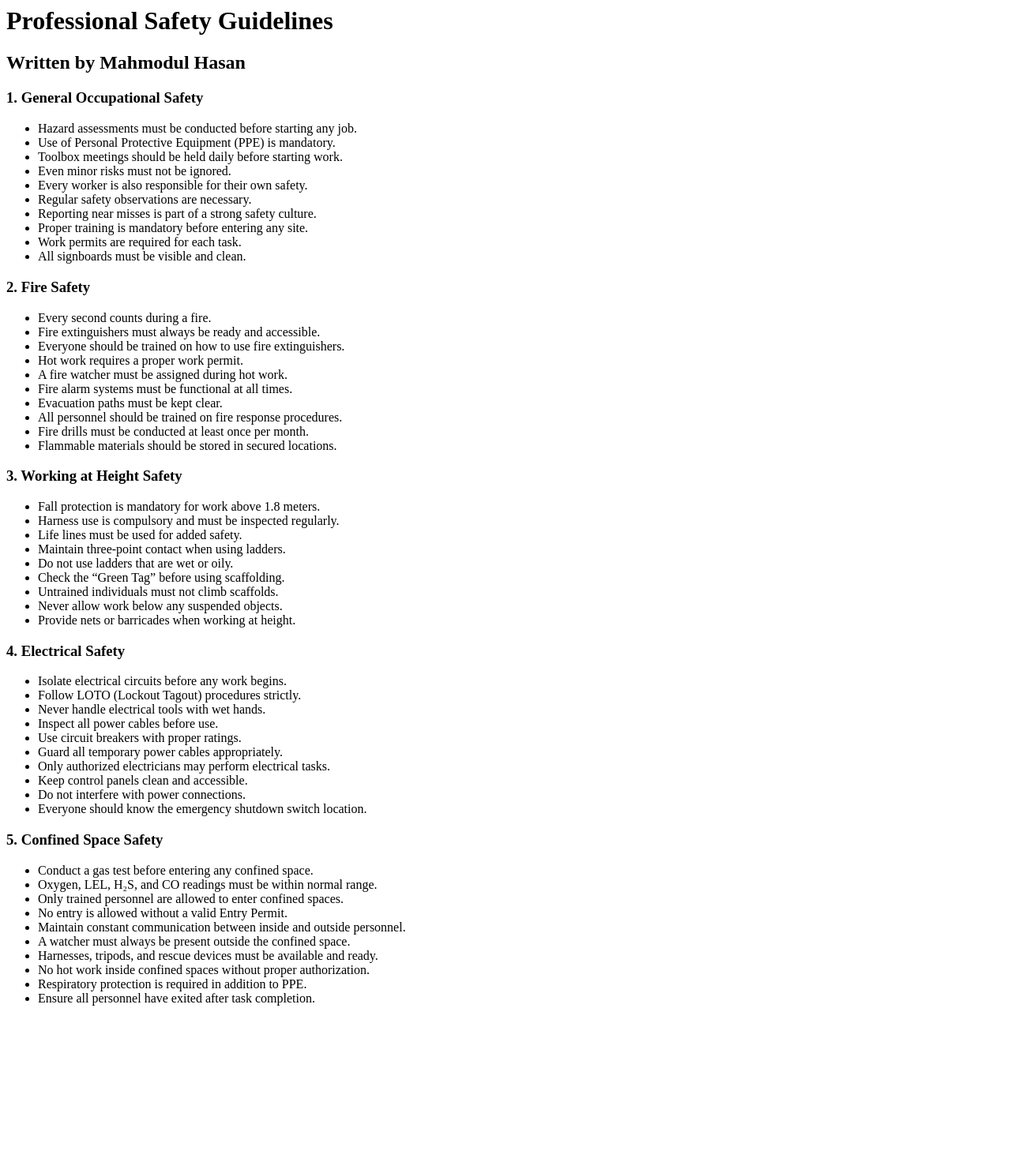
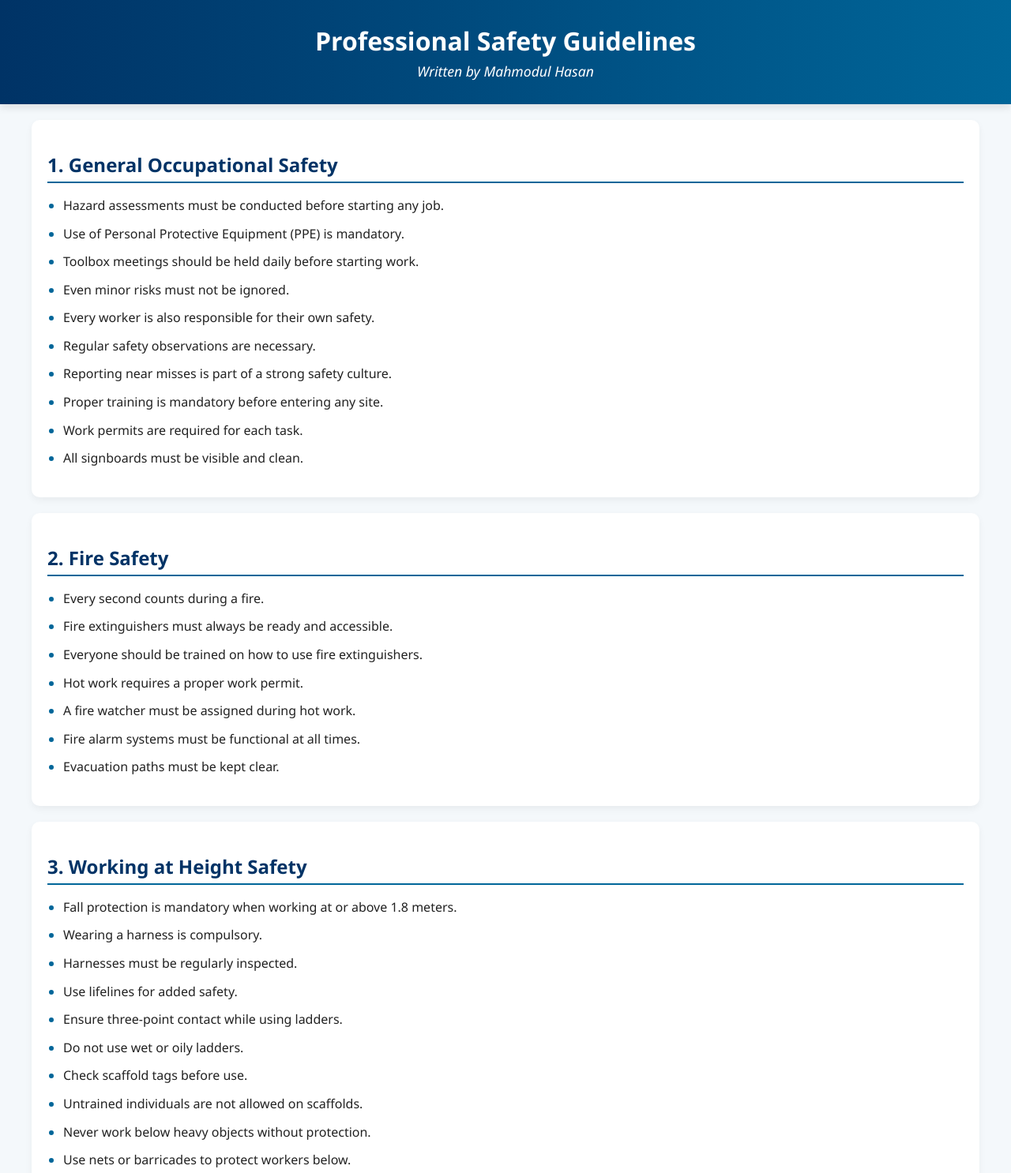
Before and after one commit to Mahmodulwebsite/mahmodul, a plain HTML site: page safety-laws.html in a window 1280 px wide. Shown: the top 1486 px of the page at 79% size. Before the commit the page ends 1290 px from the top, so only its background shows below. Drawn offline with Linux system fonts and the light colour scheme.

Commit message:
Update safety-laws.html

```diff
--- a/safety-laws.html
+++ b/safety-laws.html
@@ -1,12 +1,82 @@
-<div class="bg-white text-gray-900 p-4 sm:p-10 max-w-screen-xl mx-auto">
-  <div class="bg-gradient-to-r from-blue-100 to-blue-50 rounded-2xl shadow-xl p-6 sm:p-12">
-    <h1 class="text-3xl sm:text-5xl font-bold text-center text-blue-800 mb-4 border-b-4 border-blue-300 pb-2">Professional Safety Guidelines</h1>
-    <h2 class="text-lg sm:text-xl text-center text-gray-600 mb-10 italic">Written by Mahmodul Hasan</h2><div class="grid gap-12">
-
-  <!-- Section Template -->
-  <section class="bg-white border-l-8 border-blue-600 rounded-xl shadow-md p-6">
-    <h3 class="text-2xl font-bold text-blue-700 mb-4">1. General Occupational Safety</h3>
-    <ul class="list-disc list-inside space-y-2 text-gray-800">
+<!DOCTYPE html><html lang="en">
+<head>
+  <meta charset="UTF-8" />
+  <meta name="viewport" content="width=device-width, initial-scale=1.0" />
+  <title>Professional Safety Guidelines</title>
+  <style>
+    body {
+      margin: 0;
+      font-family: 'Segoe UI', Tahoma, Geneva, Verdana, sans-serif;
+      background-color: #f4f8fb;
+      color: #222;
+    }
+    header {
+      background: linear-gradient(to right, #003366, #006699);
+      color: #fff;
+      padding: 30px 20px;
+      text-align: center;
+      box-shadow: 0 4px 10px rgba(0, 0, 0, 0.1);
+    }
+    header h1 {
+      margin: 0;
+      font-size: 2em;
+    }
+    header p {
+      margin: 5px 0 0;
+      font-style: italic;
+      font-size: 1.1em;
+    }
+    .container {
+      padding: 20px;
+      max-width: 1200px;
+      margin: auto;
+    }
+    section {
+      background-color: #ffffff;
+      margin-bottom: 20px;
+      padding: 20px;
+      border-radius: 10px;
+      box-shadow: 0 4px 10px rgba(0, 0, 0, 0.05);
+      transition: transform 0.3s ease;
+    }
+    section:hover {
+      transform: translateY(-4px);
+    }
+    h2 {
+      color: #003366;
+      border-bottom: 2px solid #006699;
+      padding-bottom: 5px;
+      margin-bottom: 15px;
+    }
+    ul {
+      padding-left: 20px;
+    }
+    li {
+      margin-bottom: 10px;
+      line-height: 1.6;
+    }
+    li::marker {
+      color: #006699;
+    }
+    @media (max-width: 600px) {
+      body {
+        font-size: 16px;
+      }
+      header h1 {
+        font-size: 1.5em;
+      }
+    }
+  </style>
+</head>
+<body>
+  <header>
+    <h1>Professional Safety Guidelines</h1>
+    <p>Written by Mahmodul Hasan</p>
+  </header>
+  <div class="container">
+    <section>
+      <h2>1. General Occupational Safety</h2>
+      <ul>
         <li>Hazard assessments must be conducted before starting any job.</li>
         <li>Use of Personal Protective Equipment (PPE) is mandatory.</li>
         <li>Toolbox meetings should be held daily before starting work.</li>
@@ -18,11 +88,9 @@
         <li>Work permits are required for each task.</li>
         <li>All signboards must be visible and clean.</li>
       </ul>
-  </section>
-
-  <section class="bg-white border-l-8 border-red-500 rounded-xl shadow-md p-6">
-    <h3 class="text-2xl font-bold text-red-600 mb-4">2. Fire Safety</h3>
-    <ul class="list-disc list-inside space-y-2 text-gray-800">
+    </section><section>
+  <h2>2. Fire Safety</h2>
+  <ul>
     <li>Every second counts during a fire.</li>
     <li>Fire extinguishers must always be ready and accessible.</li>
     <li>Everyone should be trained on how to use fire extinguishers.</li>
@@ -30,62 +98,57 @@
     <li>A fire watcher must be assigned during hot work.</li>
     <li>Fire alarm systems must be functional at all times.</li>
     <li>Evacuation paths must be kept clear.</li>
-      <li>All personnel should be trained on fire response procedures.</li>
-      <li>Fire drills must be conducted at least once per month.</li>
-      <li>Flammable materials should be stored in secured locations.</li>
   </ul>
 </section>
 
-  <section class="bg-white border-l-8 border-yellow-500 rounded-xl shadow-md p-6">
-    <h3 class="text-2xl font-bold text-yellow-600 mb-4">3. Working at Height Safety</h3>
-    <ul class="list-disc list-inside space-y-2 text-gray-800">
-      <li>Fall protection is mandatory for work above 1.8 meters.</li>
-      <li>Harness use is compulsory and must be inspected regularly.</li>
-      <li>Life lines must be used for added safety.</li>
-      <li>Maintain three-point contact when using ladders.</li>
-      <li>Do not use ladders that are wet or oily.</li>
-      <li>Check the “Green Tag” before using scaffolding.</li>
-      <li>Untrained individuals must not climb scaffolds.</li>
-      <li>Never allow work below any suspended objects.</li>
-      <li>Provide nets or barricades when working at height.</li>
+<section>
+  <h2>3. Working at Height Safety</h2>
+  <ul>
+    <li>Fall protection is mandatory when working at or above 1.8 meters.</li>
+    <li>Wearing a harness is compulsory.</li>
+    <li>Harnesses must be regularly inspected.</li>
+    <li>Use lifelines for added safety.</li>
+    <li>Ensure three-point contact while using ladders.</li>
+    <li>Do not use wet or oily ladders.</li>
+    <li>Check scaffold tags before use.</li>
+    <li>Untrained individuals are not allowed on scaffolds.</li>
+    <li>Never work below heavy objects without protection.</li>
+    <li>Use nets or barricades to protect workers below.</li>
   </ul>
 </section>
 
-  <section class="bg-white border-l-8 border-purple-500 rounded-xl shadow-md p-6">
-    <h3 class="text-2xl font-bold text-purple-600 mb-4">4. Electrical Safety</h3>
-    <ul class="list-disc list-inside space-y-2 text-gray-800">
-      <li>Isolate electrical circuits before any work begins.</li>
-      <li>Follow LOTO (Lockout Tagout) procedures strictly.</li>
-      <li>Never handle electrical tools with wet hands.</li>
-      <li>Inspect all power cables before use.</li>
-      <li>Use circuit breakers with proper ratings.</li>
-      <li>Guard all temporary power cables appropriately.</li>
-      <li>Only authorized electricians may perform electrical tasks.</li>
+<section>
+  <h2>4. Electrical Safety</h2>
+  <ul>
+    <li>Isolate circuits before starting electrical work.</li>
+    <li>Follow the Lockout Tagout (LOTO) procedures.</li>
+    <li>Do not use electrical equipment with wet hands.</li>
+    <li>Inspect all electrical wires before use.</li>
+    <li>Use circuit breakers with correct ratings.</li>
+    <li>Protect temporary cables using guarding systems.</li>
+    <li>Only authorized electricians may perform electrical work.</li>
     <li>Keep control panels clean and accessible.</li>
-      <li>Do not interfere with power connections.</li>
-      <li>Everyone should know the emergency shutdown switch location.</li>
+    <li>Never interfere with electrical connections.</li>
+    <li>Know the location of emergency shutdown switches.</li>
   </ul>
 </section>
 
-  <section class="bg-white border-l-8 border-green-600 rounded-xl shadow-md p-6">
-    <h3 class="text-2xl font-bold text-green-700 mb-4">5. Confined Space Safety</h3>
-    <ul class="list-disc list-inside space-y-2 text-gray-800">
-      <li>Conduct a gas test before entering any confined space.</li>
-      <li>Oxygen, LEL, H₂S, and CO readings must be within normal range.</li>
-      <li>Only trained personnel are allowed to enter confined spaces.</li>
-      <li>No entry is allowed without a valid Entry Permit.</li>
-      <li>Maintain constant communication between inside and outside personnel.</li>
-      <li>A watcher must always be present outside the confined space.</li>
-      <li>Harnesses, tripods, and rescue devices must be available and ready.</li>
-      <li>No hot work inside confined spaces without proper authorization.</li>
-      <li>Respiratory protection is required in addition to PPE.</li>
-      <li>Ensure all personnel have exited after task completion.</li>
+<section>
+  <h2>5. Confined Space Safety</h2>
+  <ul>
+    <li>Gas testing must be done before entering confined spaces.</li>
+    <li>Oxygen, LEL, H₂S and CO levels must be within safe limits.</li>
+    <li>Only trained personnel are allowed entry.</li>
+    <li>Entry without a valid permit is prohibited.</li>
+    <li>Maintain communication between inside and outside workers.</li>
+    <li>A safety watcher must always be present.</li>
+    <li>Keep harnesses, tripods, and rescue gear ready.</li>
+    <li>Hot work is not allowed unless specifically permitted.</li>
+    <li>Use respiratory protection in addition to PPE.</li>
+    <li>Ensure all workers exit after task completion.</li>
   </ul>
 </section>
 
-  <!-- Additional Sections (ILO, ISO, IOSH, OSHA) can follow same structure -->
-
   </div>
-
-  </div>
-</div>
+</body>
+</html>
```
Lines whose indentation alone changed are shown as unchanged.
